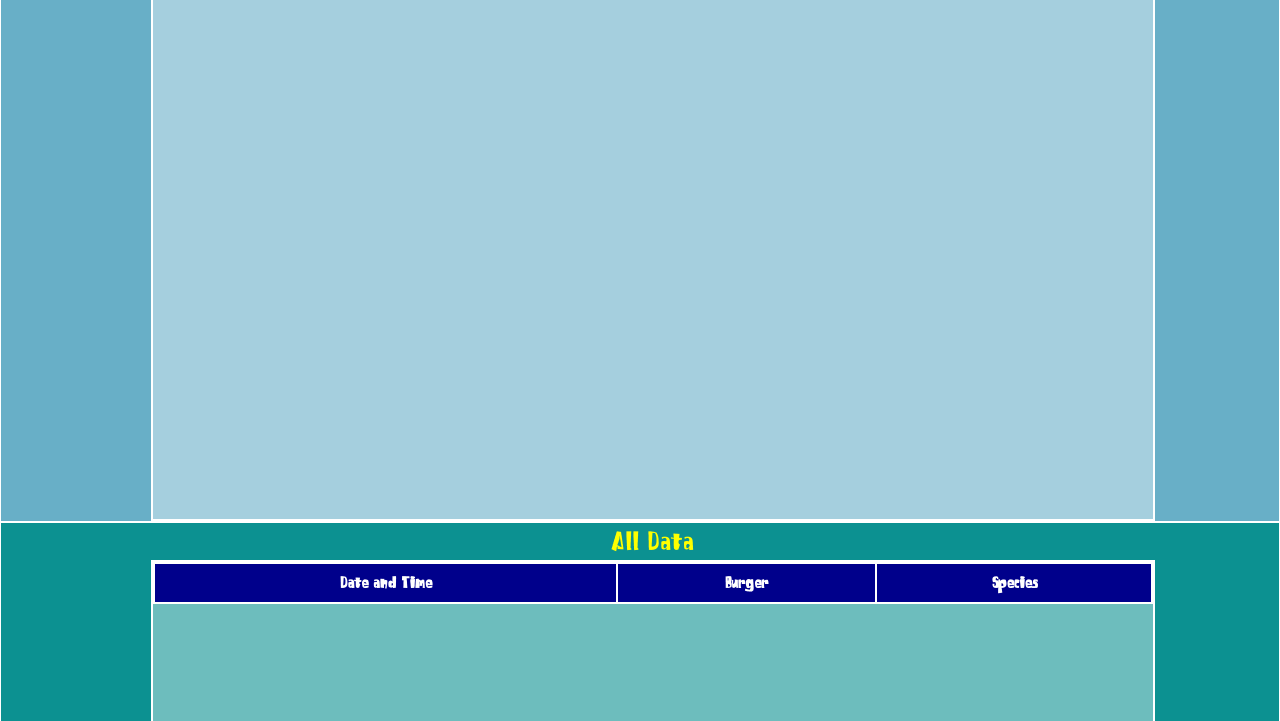
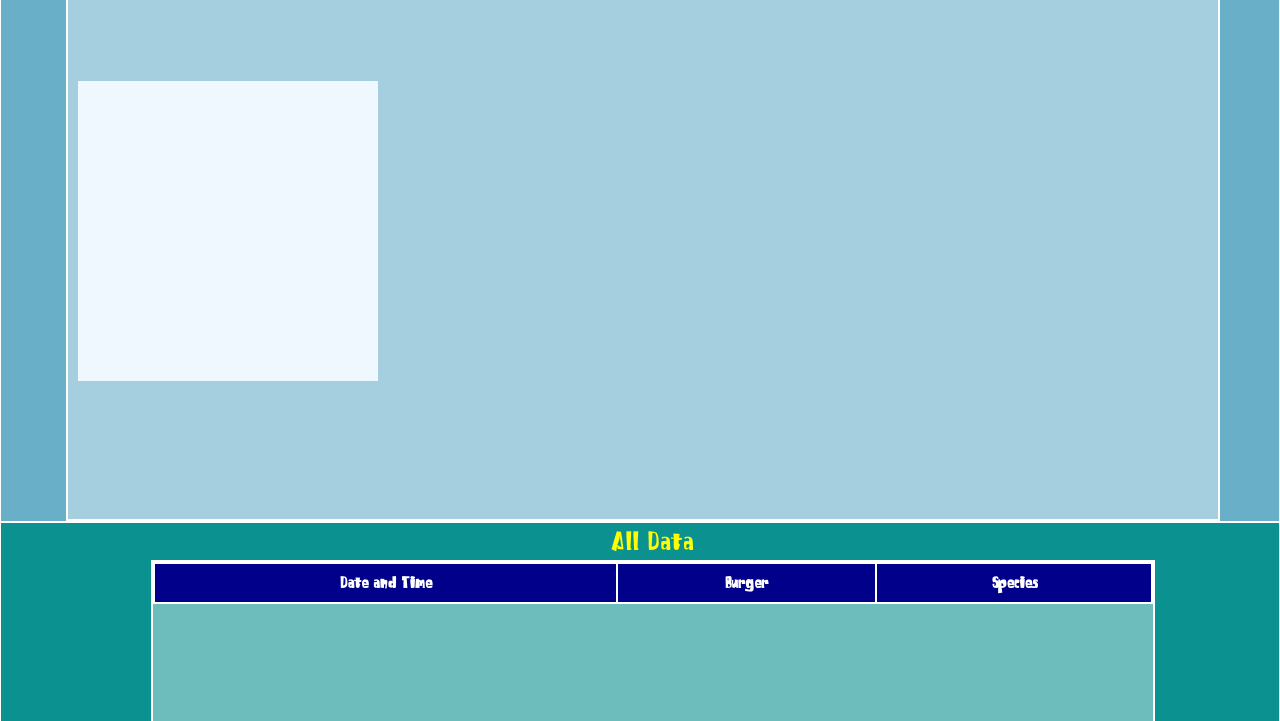
Before and after one commit to andrewing/KrustyKrabDataVisualization, a plain HTML site: page dashboard.html in a window 1280 px wide. Shown: the part 640-1361 px from the top of the page. Drawn offline with Linux system fonts and the light colour scheme; no server answers; a script that the page names is missing.

Commit message:
added in lib

```diff
--- a/css/dashboard.css
+++ b/css/dashboard.css
@@ -171,19 +171,26 @@ a.currentpage {
 
 .calendar_stats, #cal_stats {
     position: relative;
-    /* width: 950px; */
-    width: 1000px;
+    width: 1150px;
     height: 538px;
-    /* margin-left: 250px; */
     background-color: rgba(255,255,255, 0.4);
     border: solid 2px white;
-    margin-left: 150px;
+    margin-left: 65px;
     transition: 0.8s ease;
 }
 
 #cal_stats.active {
-    margin-left: 250px;
+    margin-left: 245px;
     transition: 0.8s ease;
+}
+
+.calendar_ctnr {
+    width: 300px;
+    height: 300px;
+    margin: 10px;
+    margin-top: 100px;
+    background-color: aliceblue;
+
 }
 
 /* View All Data (Table) */
--- a/dashboard.html
+++ b/dashboard.html
@@ -6,6 +6,7 @@
         <script src="libraries/jquery.js"></script>
         <script src="libraries/lightslider.js"></script>
         <link rel=stylesheet href="css/dashboard.css">
+        <link rel="stylesheet" href="libraries/jquery-ui.min.css">
 
     </head>
 
@@ -59,7 +60,9 @@
             <div class= "headerContainer">
                     <span>View By Calendar</span>
             </div>
-            <div class="calendar_stats" id="cal_stats"></div>
+            <div class="calendar_stats" id="cal_stats">
+                <div class="calendar_ctnr"></div>
+            </div>
         </div>
 
         <!-- VIEW ALL DATA -->
@@ -86,6 +89,7 @@
 
 
         <script src="js/dashboard.js"></script>
+        <script src="libraries/jquery-ui.min.js"></script>
 
 
     </body>
```
Also changed, not shown: libraries/images/ui-icons_444444_256x240.png (added), libraries/images/ui-icons_555555_256x240.png (added), libraries/images/ui-icons_777620_256x240.png (added), libraries/images/ui-icons_777777_256x240.png (added), libraries/images/ui-icons_cc0000_256x240.png (added), libraries/images/ui-icons_ffffff_256x240.png (added), libraries/jquery-ui.min.css (added), libraries/jquery-ui.min.js (added).
